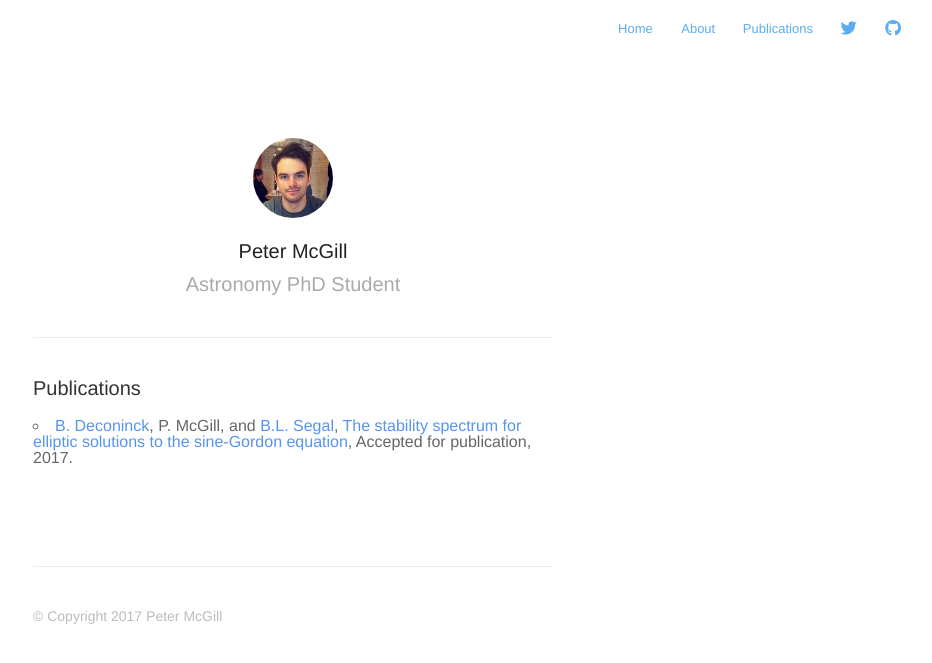
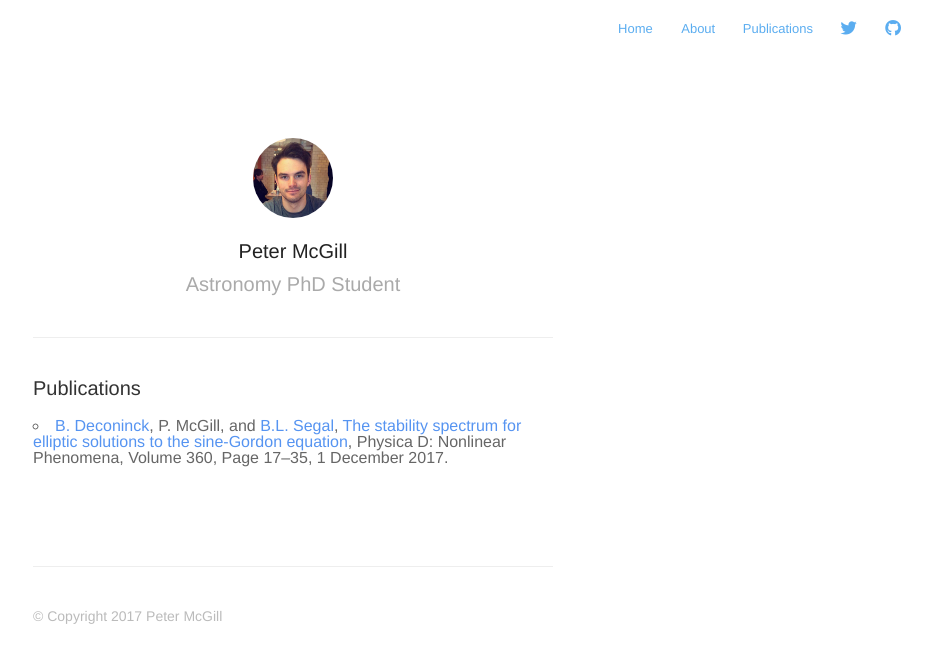
Before and after one commit to astrophpeter/astrophpeter.github.io, a Jekyll site: the page built from publications.md, in a window 1280 px wide. Shown: the top 663 px of the page, without its empty margins (347-1279 px from the left). Built offline with Jekyll 4.4.1, drawn with Linux system fonts in a browser that asks for light colours; nearby versions of some CDN libraries.

Commit message:
updated publications

```diff
--- a/publications.md
+++ b/publications.md
@@ -6,7 +6,7 @@
 
 ### Publications
 
-1. [B. Deconinck](http://depts.washington.edu/bdecon/bernard/), P. McGill, and [B.L. Segal](https://bsegal.org/), [The stability spectrum for elliptic solutions to the sine-Gordon equation](http://dx.doi.org/10.1016/j.physd.2017.08.010), Accepted for publication, 2017.
+1. [B. Deconinck](http://depts.washington.edu/bdecon/bernard/), P. McGill, and [B.L. Segal](https://bsegal.org/), [The stability spectrum for elliptic solutions to the sine-Gordon equation](http://dx.doi.org/10.1016/j.physd.2017.08.010), Physica D: Nonlinear Phenomena, Volume 360, Page 17–35, 1 December 2017.
 
 
 {% include footer.html %}
```
Also changed, not shown: _posts/2017-10-16-projects-and-telescopes.md (deleted, +0 -18 lines), 2 other files.
